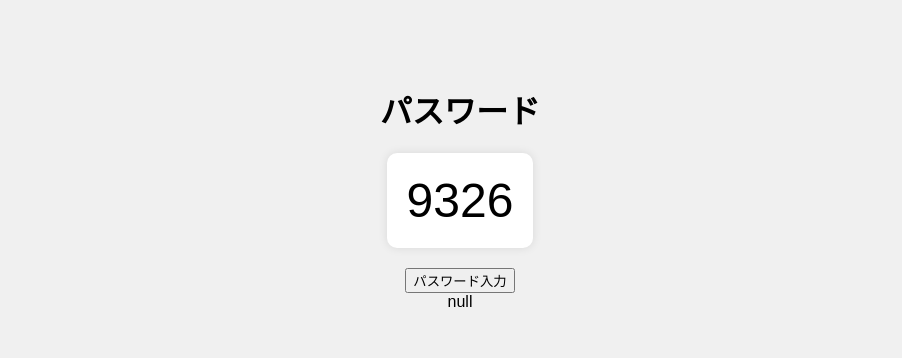
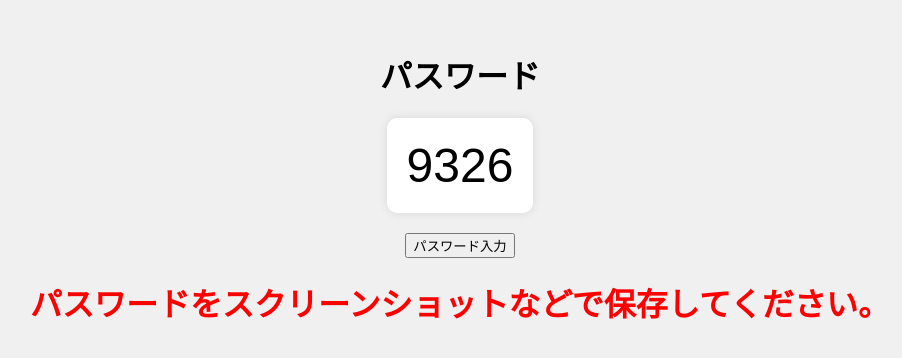
Before and after one commit to 2c-syazitu/name, a plain HTML site: page index.html in a window 1280 px wide. Shown: the part 212-570 px from the top of the page, without its empty margins (180-1082 px from the left). Drawn offline with Linux system fonts and the light colour scheme.

Commit message:
Update index.html

```diff
--- a/index.html
+++ b/index.html
@@ -28,12 +28,17 @@
     <h1>パスワード</h1>
     <div id="randomNumber"></div>
     <button onclick="openSecondTab()">パスワード入力</button>
+    <h1>
+        <font color="red">
+            パスワードをスクリーンショットなどで保存してください。
+        </font>
+    </h1>
 
     <script>
         let savedCondition = '開錠';
 
         function generateRandomNumber() {
-            checkCondition()
+            // checkCondition()
             if(savedCondition=='施錠'){
                 document.write(savedCondition);
             } else {
@@ -44,10 +49,12 @@
                         numbers.push(number);
                     }
                 }
-                document.write(savedCondition);
+                num = numbers.join('');
+
+                return num;
             }
 
-            return numbers.join('');
+
         }
 
         function saveNumber(number) {
```
